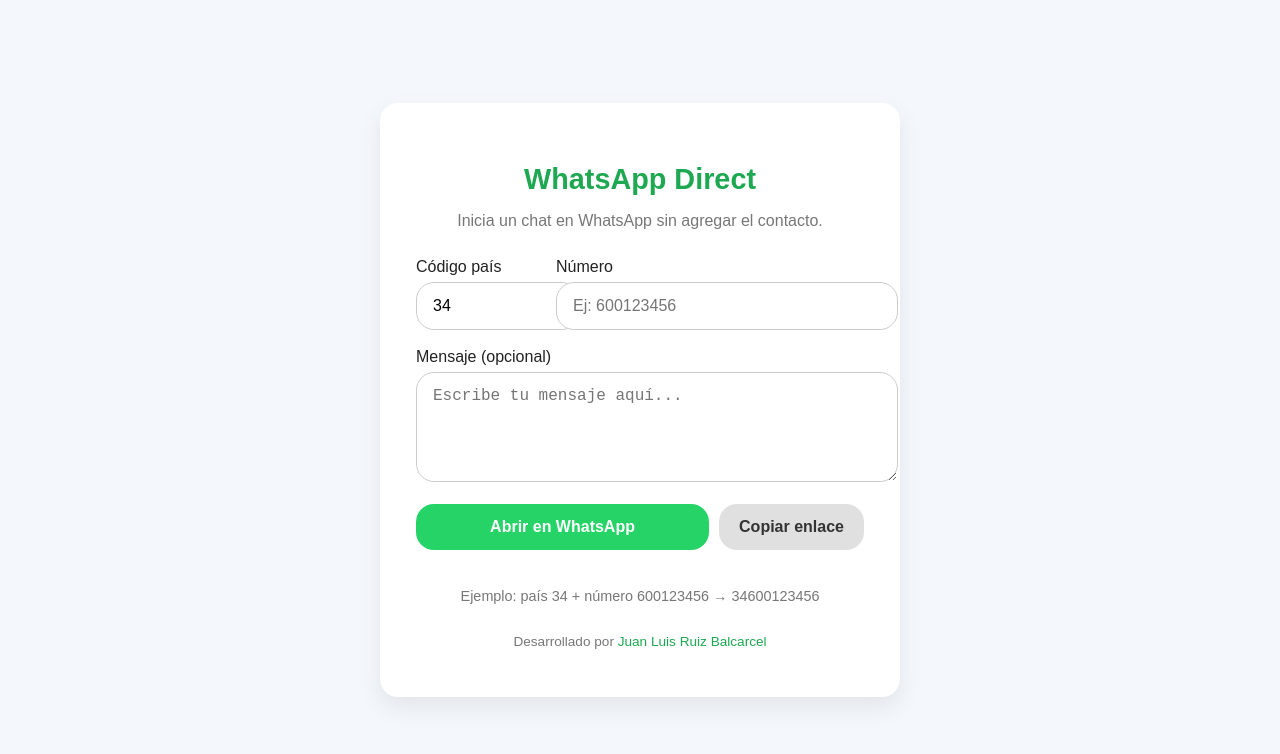
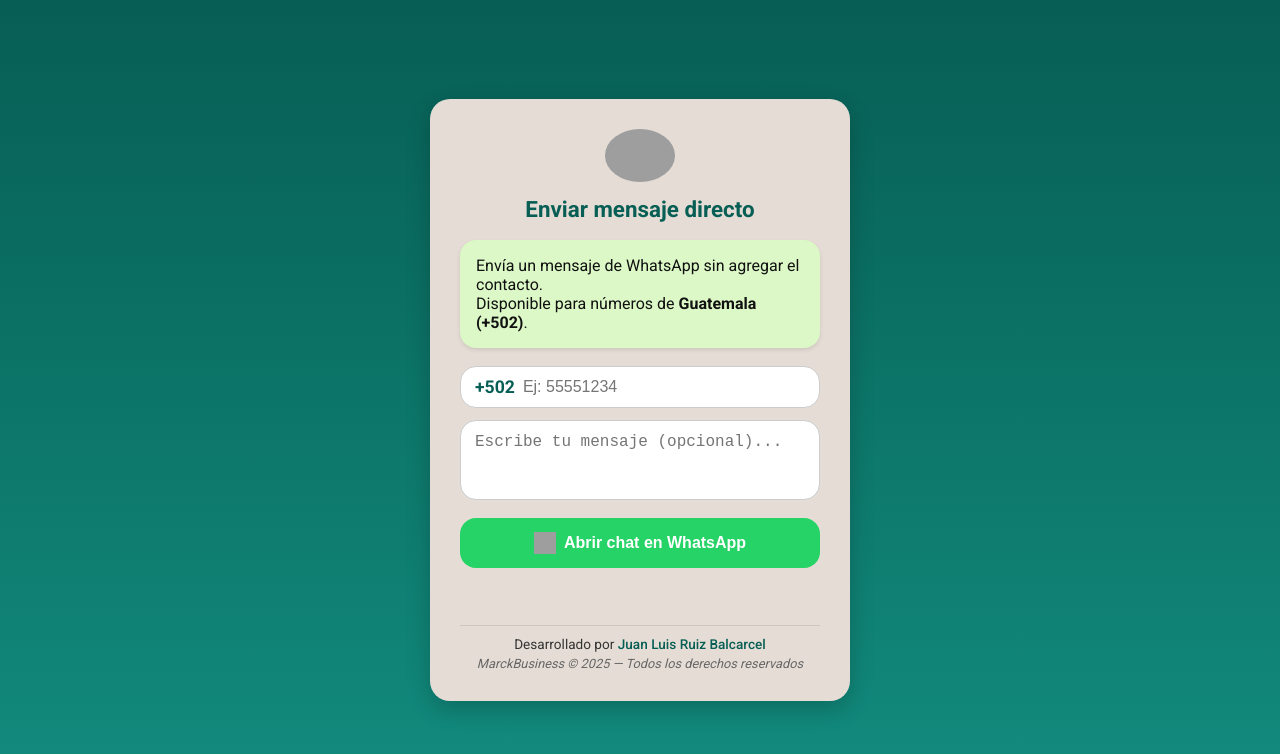
Before and after one commit to MARCKBUSSISNES/GABISA, a plain HTML site: page index.html in a window 1280 px wide. Drawn offline with Linux system fonts and the light colour scheme; grey boxes are pictures that could not be loaded.

Commit message:
Update index.html

```diff
--- a/index.html
+++ b/index.html
@@ -3,40 +3,41 @@
 <head>
   <meta charset="utf-8" />
   <meta name="viewport" content="width=device-width,initial-scale=1" />
-  <title>Abrir WhatsApp sin agregar contacto</title>
+  <title>WhatsApp Direct Guatemala</title>
   <style>
+    @import url('https://fonts.googleapis.com/css2?family=Roboto:wght@400;500;700&display=swap');
+
     :root {
-      --color-bg: #f4f7fb;
-      --color-card: #ffffff;
-      --color-primary: #25D366;
-      --color-primary-dark: #1DA851;
-      --color-text: #222;
-      --color-muted: #777;
-      --radius: 18px;
-      --shadow: 0 10px 25px rgba(0,0,0,0.08);
+      --wa-green: #075E54;
+      --wa-light-green: #25D366;
+      --wa-bg: #e5ddd5;
+      --wa-bubble: #dcf8c6;
+      --text-dark: #111;
+      --radius: 16px;
     }
 
     body {
-      background: var(--color-bg);
-      font-family: 'Poppins', Arial, sans-serif;
-      color: var(--color-text);
+      font-family: 'Roboto', sans-serif;
+      background: linear-gradient(180deg, var(--wa-green) 0%, #128C7E 100%);
       margin: 0;
       padding: 0;
       display: flex;
+      align-items: center;
       justify-content: center;
-      align-items: center;
-      min-height: 100vh;
+      height: 100vh;
+      color: var(--text-dark);
     }
 
-    .card {
-      background: var(--color-card);
-      box-shadow: var(--shadow);
-      border-radius: var(--radius);
+    .chat-card {
+      background: var(--wa-bg);
+      border-radius: 20px;
+      box-shadow: 0 8px 25px rgba(0,0,0,0.2);
       width: 100%;
-      max-width: 520px;
-      padding: 40px 36px 48px;
+      max-width: 420px;
+      padding: 30px;
       box-sizing: border-box;
-      text-align: center;
+      display: flex;
+      flex-direction: column;
       animation: fadeIn 0.6s ease;
     }
 
@@ -45,110 +46,114 @@
       to { opacity: 1; transform: translateY(0); }
     }
 
-    h1 {
-      font-size: 1.8rem;
-      margin-bottom: 10px;
-      color: var(--color-primary-dark);
+    .header {
+      text-align: center;
+      margin-bottom: 18px;
     }
 
-    p.desc {
-      color: var(--color-muted);
-      margin-bottom: 28px;
-      font-size: 1rem;
+    .header img {
+      width: 70px;
+      border-radius: 50%;
+      margin-bottom: 10px;
     }
 
-    label {
-      display: block;
-      text-align: left;
-      font-weight: 500;
-      margin-bottom: 6px;
+    .header h1 {
+      font-size: 1.4rem;
+      margin: 0;
+      color: var(--wa-green);
     }
 
-    input, textarea {
+    .bubble {
+      background: var(--wa-bubble);
+      padding: 16px;
+      border-radius: var(--radius);
+      margin-bottom: 18px;
+      font-size: 1rem;
+      box-shadow: 0 2px 4px rgba(0,0,0,0.1);
+    }
+
+    .number-input {
+      display: flex;
+      align-items: center;
+      gap: 6px;
+      background: white;
+      border-radius: var(--radius);
+      padding: 10px 14px;
+      margin-bottom: 12px;
+      border: 1px solid #ccc;
+    }
+
+    .prefix {
+      font-weight: 600;
+      color: var(--wa-green);
+      font-size: 1.1rem;
+    }
+
+    input {
+      border: none;
+      outline: none;
+      flex: 1;
+      font-size: 1rem;
+      background: transparent;
+    }
+
+    textarea {
       width: 100%;
-      padding: 14px 16px;
+      border: none;
+      outline: none;
+      resize: none;
+      background: white;
+      padding: 12px 14px;
+      border-radius: var(--radius);
       font-size: 1rem;
+      margin-bottom: 18px;
+      border: 1px solid #ccc;
+      min-height: 80px;
+      box-sizing: border-box;
+    }
+
+    button {
+      background: var(--wa-light-green);
+      border: none;
+      outline: none;
+      padding: 14px;
       border-radius: var(--radius);
-      border: 1px solid #ccc;
-      outline: none;
-      margin-bottom: 18px;
+      font-weight: 600;
+      color: white;
+      font-size: 1rem;
+      cursor: pointer;
+      display: flex;
+      align-items: center;
+      justify-content: center;
+      gap: 8px;
       transition: all 0.2s ease;
     }
 
-    input:focus, textarea:focus {
-      border-color: var(--color-primary);
-      box-shadow: 0 0 0 3px rgba(37,211,102,0.25);
-    }
-
-    textarea {
-      resize: vertical;
-      min-height: 80px;
-    }
-
-    .row {
-      display: flex;
-      gap: 10px;
-    }
-
-    .small {
-      flex: 0 0 130px;
-    }
-
-    button {
-      display: inline-block;
-      border: none;
-      outline: none;
-      padding: 14px 20px;
-      border-radius: var(--radius);
-      font-weight: 600;
-      font-size: 1rem;
-      cursor: pointer;
-      transition: all 0.25s ease;
-    }
-
-    #openBtn {
-      background: var(--color-primary);
-      color: #fff;
-      flex: 1;
-    }
-
-    #openBtn:hover {
-      background: var(--color-primary-dark);
+    button:hover {
+      background: #20bd5a;
       transform: translateY(-1px);
-      box-shadow: 0 6px 14px rgba(37,211,102,0.3);
-    }
-
-    #copyBtn {
-      background: #e0e0e0;
-      color: #333;
-    }
-
-    #copyBtn:hover {
-      background: #d5d5d5;
-      transform: translateY(-1px);
-    }
-
-    .hint {
-      font-size: 0.9rem;
-      color: var(--color-muted);
-      margin-top: 8px;
+      box-shadow: 0 4px 10px rgba(37,211,102,0.4);
     }
 
     .error {
-      color: #b00020;
+      color: #c0392b;
+      font-weight: 500;
+      text-align: center;
       margin-top: 10px;
-      font-weight: 500;
-      min-height: 20px;
+      min-height: 22px;
     }
 
     footer {
-      margin-top: 30px;
+      text-align: center;
       font-size: 0.85rem;
-      color: var(--color-muted);
+      color: #333;
+      margin-top: 25px;
+      border-top: 1px solid rgba(0,0,0,0.1);
+      padding-top: 10px;
     }
 
     footer a {
-      color: var(--color-primary-dark);
+      color: var(--wa-green);
       text-decoration: none;
       font-weight: 500;
     }
@@ -156,47 +161,59 @@
     footer a:hover {
       text-decoration: underline;
     }
+
+    .firma {
+      font-size: 0.8rem;
+      color: #666;
+      margin-top: 4px;
+      font-style: italic;
+    }
+
+    @media (max-width: 480px) {
+      .chat-card {
+        margin: 0 20px;
+        padding: 24px;
+      }
+    }
   </style>
 </head>
 <body>
-  <div class="card">
-    <h1>WhatsApp Direct</h1>
-    <p class="desc">Inicia un chat en WhatsApp sin agregar el contacto.</p>
-
-    <div class="row">
-      <div class="small">
-        <label>Código país</label>
-        <input id="country" value="34" />
-      </div>
-      <div style="flex:1">
-        <label>Número</label>
-        <input id="number" placeholder="Ej: 600123456" />
-      </div>
+  <div class="chat-card">
+    <div class="header">
+      <img src="https://upload.wikimedia.org/wikipedia/commons/6/6b/WhatsApp.svg" alt="WhatsApp Logo">
+      <h1>Enviar mensaje directo</h1>
     </div>
 
-    <label>Mensaje (opcional)</label>
-    <textarea id="message" placeholder="Escribe tu mensaje aquí..."></textarea>
-
-    <div class="row">
-      <button id="openBtn">Abrir en WhatsApp</button>
-      <button id="copyBtn" type="button">Copiar enlace</button>
+    <div class="bubble">
+      Envía un mensaje de WhatsApp sin agregar el contacto.<br>
+      Disponible para números de <strong>Guatemala (+502)</strong>.
     </div>
 
+    <div class="number-input">
+      <span class="prefix">+502</span>
+      <input id="number" placeholder="Ej: 55551234" maxlength="8" />
+    </div>
+
+    <textarea id="message" placeholder="Escribe tu mensaje (opcional)..."></textarea>
+
+    <button id="openBtn">
+      <img src="https://upload.wikimedia.org/wikipedia/commons/6/6b/WhatsApp.svg" width="22" height="22" alt="">
+      Abrir chat en WhatsApp
+    </button>
+
     <div id="error" class="error"></div>
-    <div class="hint">Ejemplo: país 34 + número 600123456 → 34600123456</div>
 
     <footer>
       Desarrollado por <a href="#">Juan Luis Ruiz Balcarcel</a>
+      <div class="firma">MarckBusiness © 2025 — Todos los derechos reservados</div>
     </footer>
   </div>
 
   <script>
-    const countryEl = document.getElementById('country');
     const numberEl = document.getElementById('number');
     const msgEl = document.getElementById('message');
     const errEl = document.getElementById('error');
     const openBtn = document.getElementById('openBtn');
-    const copyBtn = document.getElementById('copyBtn');
 
     function cleanDigits(s) {
       return (s||'').toString().replace(/[^0-9]/g,'');
@@ -210,56 +227,24 @@
       return url;
     }
 
-    function validateNumber(n) {
-      return /^[0-9]{8,15}$/.test(n);
-    }
-
     openBtn.addEventListener('click', () => {
       errEl.textContent = '';
-      const country = cleanDigits(countryEl.value);
       const number = cleanDigits(numberEl.value);
       const message = msgEl.value;
 
-      if (!country || !number) {
-        errEl.textContent = 'Por favor ingresa el código de país y el número.';
+      if (!number) {
+        errEl.textContent = 'Ingresa el número de teléfono.';
         return;
       }
 
-      const full = country + number;
-      if (!validateNumber(full)) {
-        errEl.textContent = 'Número inválido. Usa entre 8 y 15 dígitos.';
+      if (number.length !== 8) {
+        errEl.textContent = 'El número debe tener exactamente 8 dígitos.';
         return;
       }
 
+      const full = '502' + number;
       const url = buildUrl(full, message);
       window.location.href = url;
-    });
-
-    copyBtn.addEventListener('click', async () => {
-      errEl.textContent = '';
-      const country = cleanDigits(countryEl.value);
-      const number = cleanDigits(numberEl.value);
-      const message = msgEl.value;
-      if (!country || !number) {
-        errEl.textContent = 'Completa código de país y número antes de copiar.';
-        return;
-      }
-
-      const full = country + number;
-      if (!validateNumber(full)) {
-        errEl.textContent = 'Número inválido.';
-        return;
-      }
-
-      const url = buildUrl(full, message);
-      try {
-        await navigator.clipboard.writeText(url);
-        errEl.style.color = 'green';
-        errEl.textContent = '✅ Enlace copiado al portapapeles.';
-        setTimeout(()=>{ errEl.textContent=''; errEl.style.color = '#b00020'; }, 2500);
-      } catch {
-        errEl.textContent = 'No se pudo copiar. Enlace: ' + url;
-      }
     });
   </script>
 </body>
```
